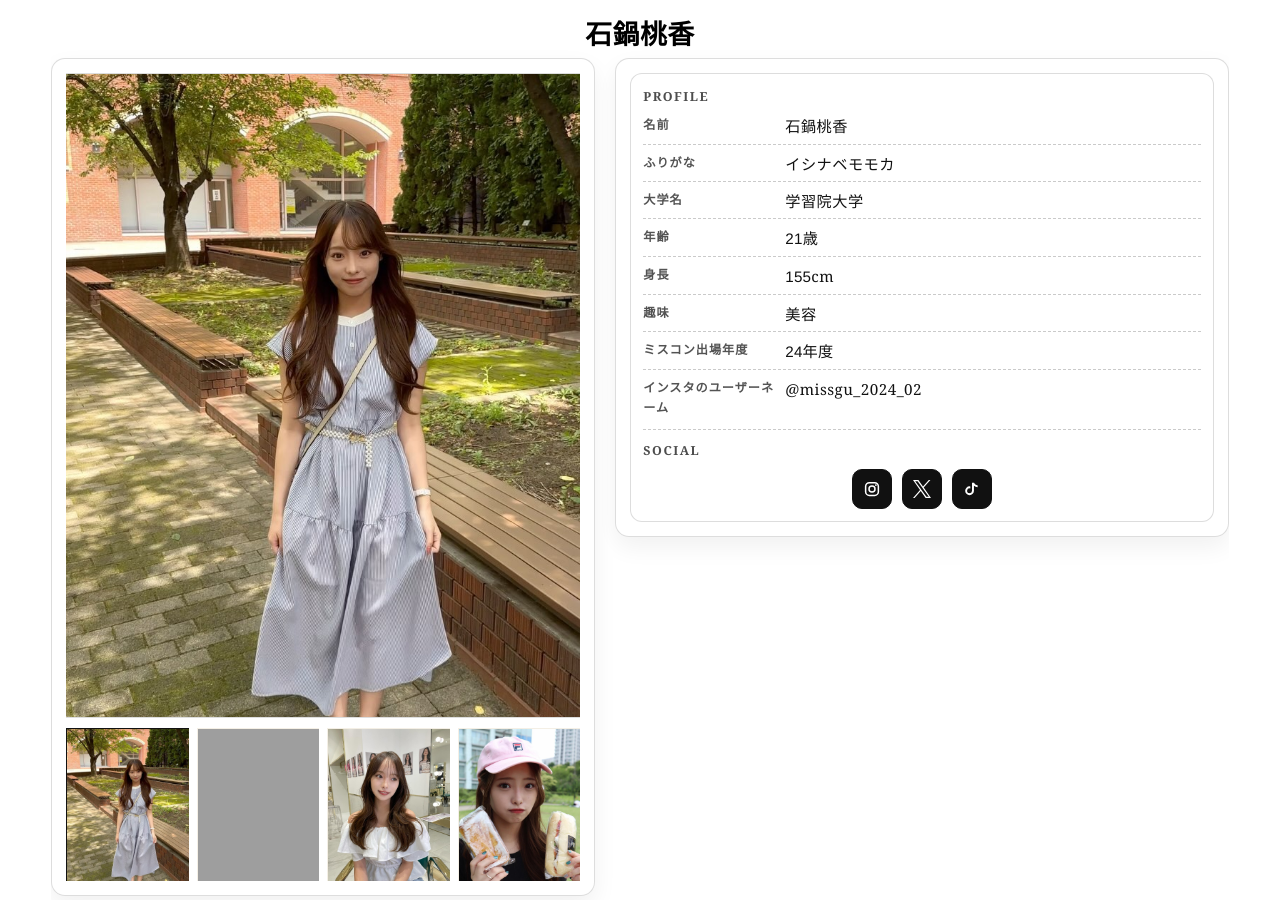
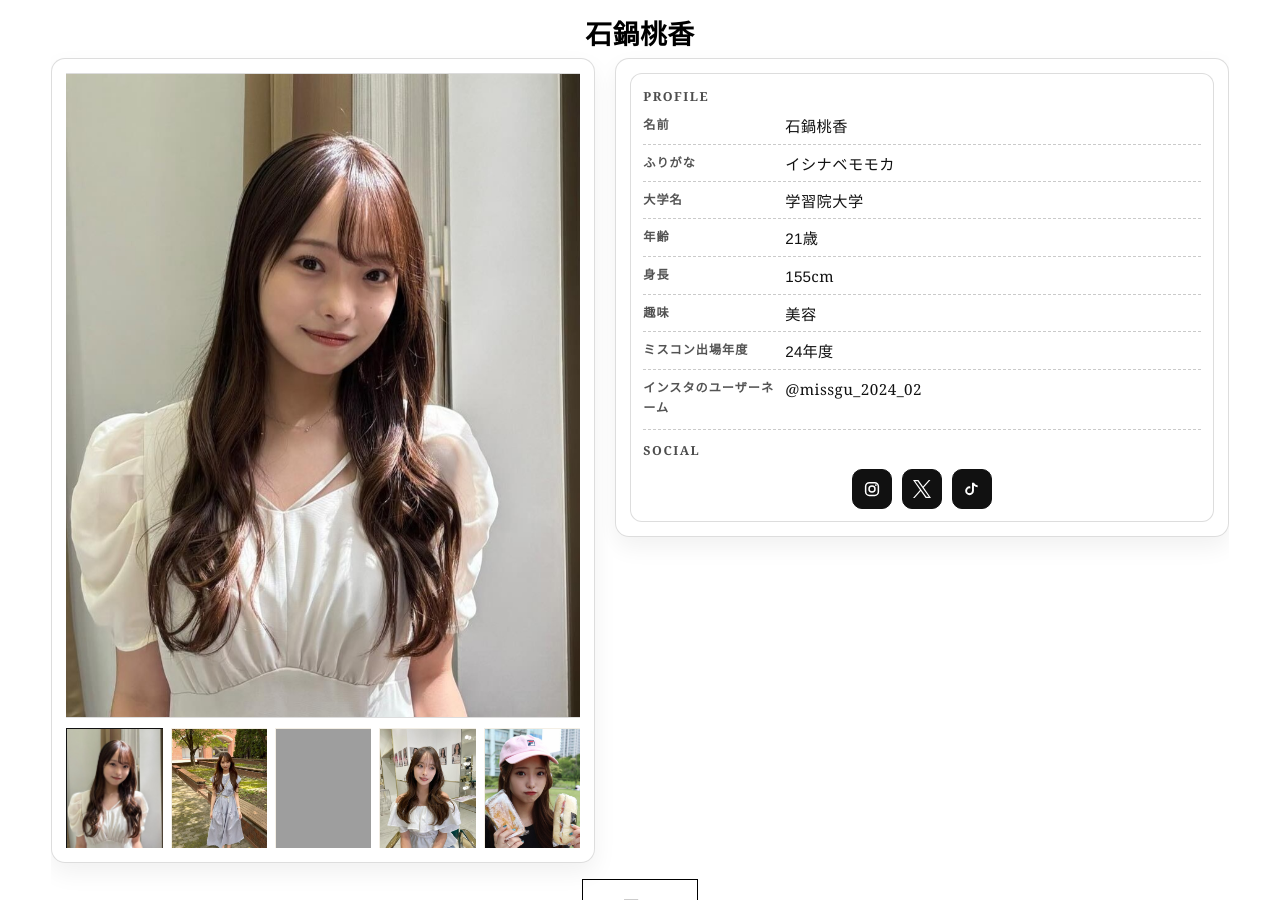
Before and after one commit to tkm-sano/entp, a Jekyll site: the page built from _models/mc-0021.md, in a window 1280 px wide and 900 px high. Built offline with Jekyll 4.4.1, drawn with Linux system fonts in a browser that asks for light colours; grey boxes are pictures that could not be loaded.

Commit message:
chore: sync models from spreadsheet and media

```diff
--- a/_data/models.json
+++ b/_data/models.json
@@ -891,6 +891,9 @@
     "tags": [],
     "images": [
       {
+        "url": "/assets/images/models/mc-0021/01_石鍋さん.jpg"
+      },
+      {
         "url": "/assets/images/models/mc-0021/02_502571597_1205368847582034_6842591444785824440_n.jpg"
       },
       {
--- a/_models/mc-0021.md
+++ b/_models/mc-0021.md
@@ -12,6 +12,7 @@ hobby_1: "美容"
 skill_hobby: "美容"
 miss_contest_year: "24年度"
 images:
+  - url: "/assets/images/models/mc-0021/01_石鍋さん.jpg"
   - url: "/assets/images/models/mc-0021/02_502571597_1205368847582034_6842591444785824440_n.jpg"
   - url: "/assets/images/models/mc-0021/655096553_18108441643833731_4219836386866959303_n.jpg"
   - url: "/assets/images/models/mc-0021/655186655_18104304931730504_481741482316823509_n.jpg"
```
